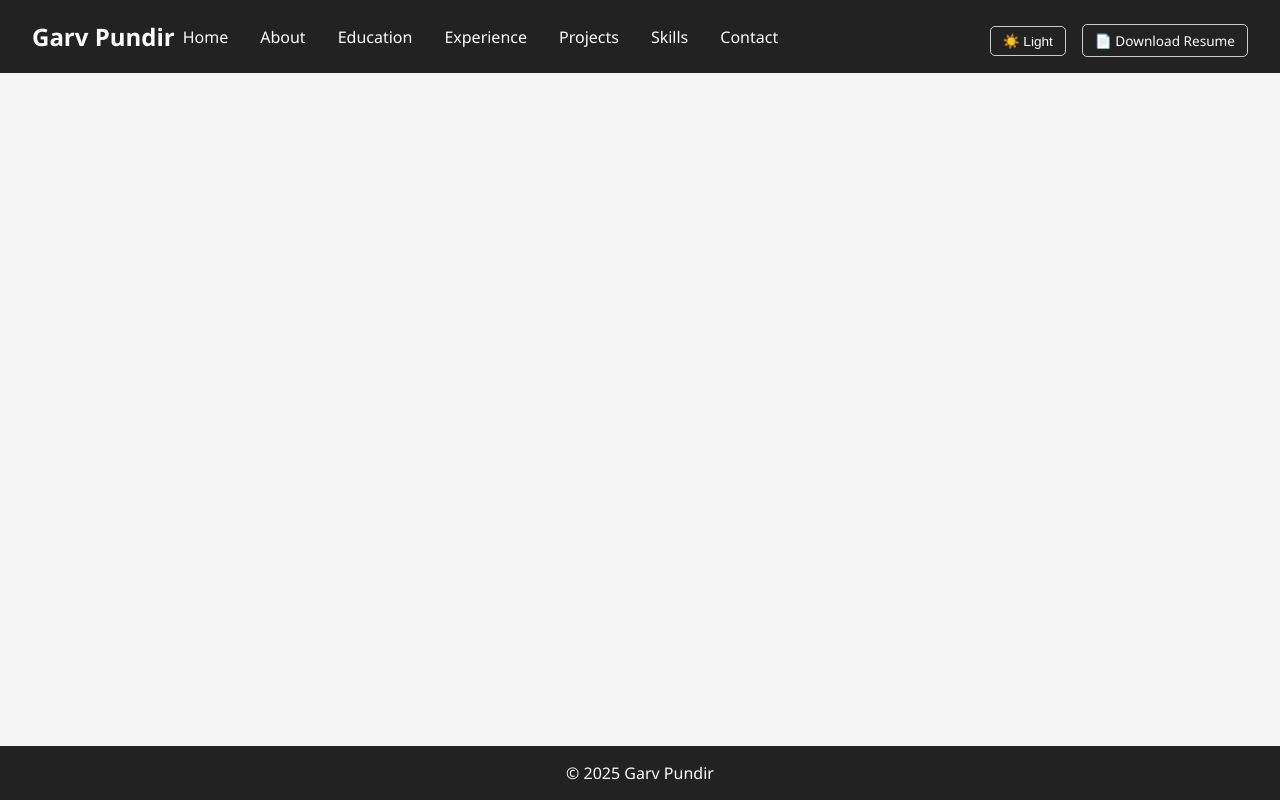
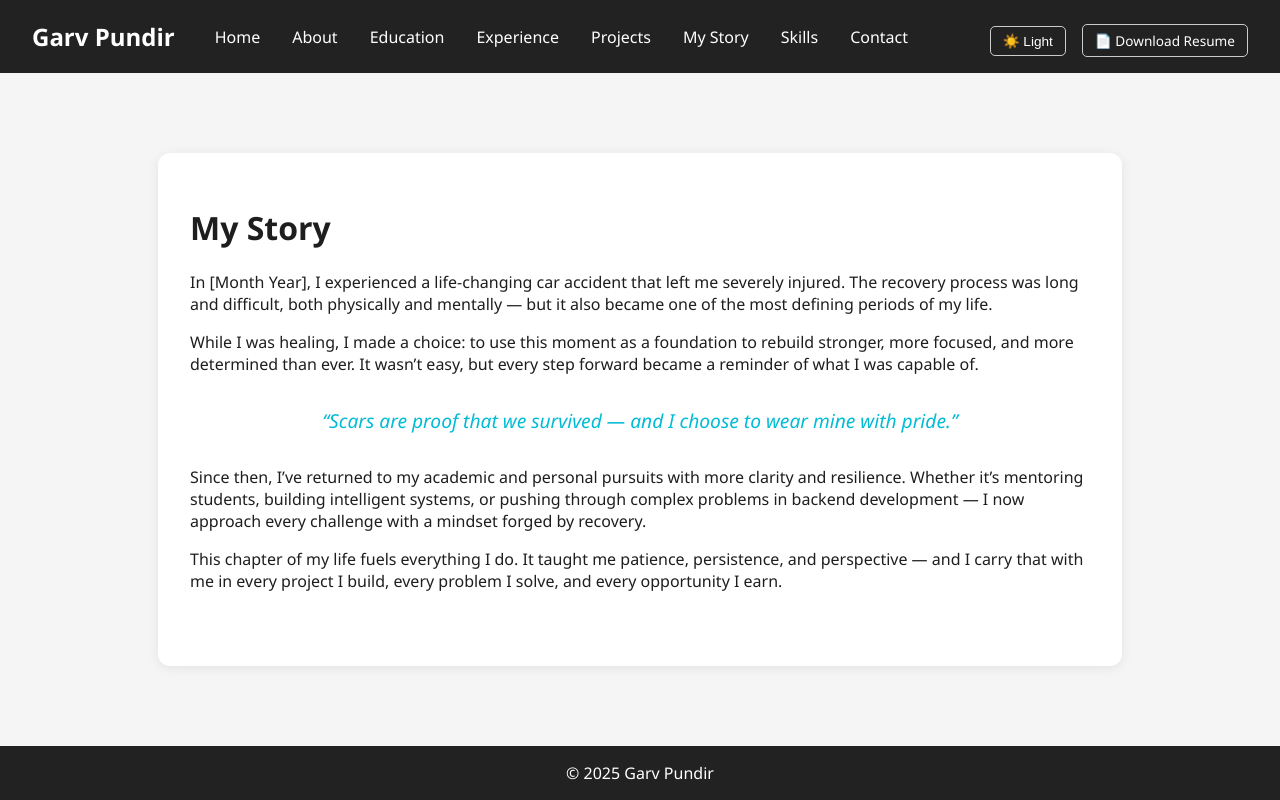
Before and after one commit to garvpundir01/garv-portfolio-react, a React (Create React App) app: page /my-story in a window 1280 px wide. Built offline with nearby package versions, Linux system fonts and the light colour scheme.

Commit message:
added mystory

```diff
--- a/src/App.css
+++ b/src/App.css
@@ -241,3 +241,11 @@ body.dark .project {
 .learn-more-btn:hover {
   background-color: #0097a7;
 }
+
+.resilience-quote {
+  font-style: italic;
+  text-align: center;
+  color: #00bcd4;
+  margin: 2rem 0;
+  font-size: 1.2rem;
+}
--- a/src/App.js
+++ b/src/App.js
@@ -12,6 +12,10 @@ import Experience from './pages/Experience';
 import Projects from './pages/Projects';
 import Skills from './pages/Skills';
 import Contact from './pages/Contact';
+import MyStory from './pages/MyStory';
+
+
+
 
 function AnimatedRoutes() {
   const location = useLocation();
@@ -23,6 +27,7 @@ function AnimatedRoutes() {
         <Route path="/education" element={<Education />} />
         <Route path="/experience" element={<Experience />} />
         <Route path="/projects" element={<Projects />} />
+        <Route path="/my-story" element={<MyStory />} />
         <Route path="/skills" element={<Skills />} />
         <Route path="/contact" element={<Contact />} />
       </Routes>
--- a/src/components/Navbar.css
+++ b/src/components/Navbar.css
@@ -9,11 +9,12 @@
   position: sticky;
   top: 0;
   z-index: 1000;
+   gap: 2rem;
 }
 
 .navbar h1 {
   font-size: 1.5rem;
-  margin-right: 4rem;
+  margin-right: 5rem;
 }
 
 .nav-links {
--- a/src/components/Navbar.jsx
+++ b/src/components/Navbar.jsx
@@ -16,6 +16,7 @@ function Navbar() {
     <li><Link to="/education">Education</Link></li>
     <li><Link to="/experience">Experience</Link></li>
     <li><Link to="/projects">Projects</Link></li>
+    <li><Link to="/my-story">My Story</Link></li>
     <li><Link to="/skills">Skills</Link></li>
     <li><Link to="/contact">Contact</Link></li>
   </ul>
--- /dev/null
+++ b/src/pages/MyStory.jsx
@@ -0,0 +1,37 @@
+import React from 'react';
+import { motion } from 'framer-motion';
+
+function MyStory() {
+  return (
+    <motion.div
+      className="page"
+      initial={{ opacity: 0, y: 40 }}
+      animate={{ opacity: 1, y: 0 }}
+      transition={{ duration: 0.6 }}
+    >
+      <h1>My Story</h1>
+
+      <p>
+        In [Month Year], I experienced a life-changing car accident that left me severely injured. The recovery process was long and difficult, both physically and mentally — but it also became one of the most defining periods of my life.
+      </p>
+
+      <p>
+        While I was healing, I made a choice: to use this moment as a foundation to rebuild stronger, more focused, and more determined than ever. It wasn’t easy, but every step forward became a reminder of what I was capable of.
+      </p>
+
+      <blockquote className="resilience-quote">
+        “Scars are proof that we survived — and I choose to wear mine with pride.”
+      </blockquote>
+
+      <p>
+        Since then, I’ve returned to my academic and personal pursuits with more clarity and resilience. Whether it’s mentoring students, building intelligent systems, or pushing through complex problems in backend development — I now approach every challenge with a mindset forged by recovery.
+      </p>
+
+      <p>
+        This chapter of my life fuels everything I do. It taught me patience, persistence, and perspective — and I carry that with me in every project I build, every problem I solve, and every opportunity I earn.
+      </p>
+    </motion.div>
+  );
+}
+
+export default MyStory;
```
